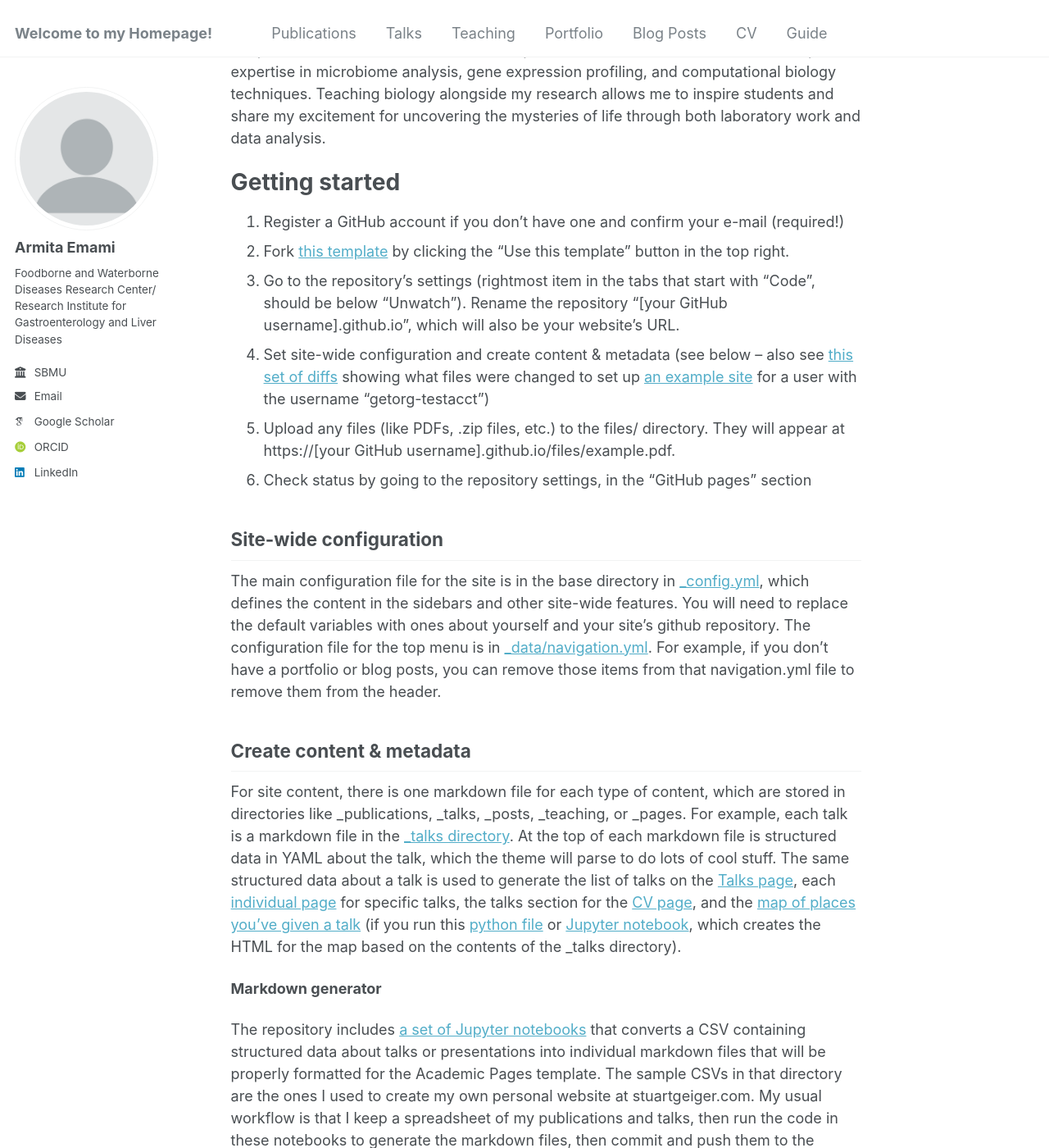
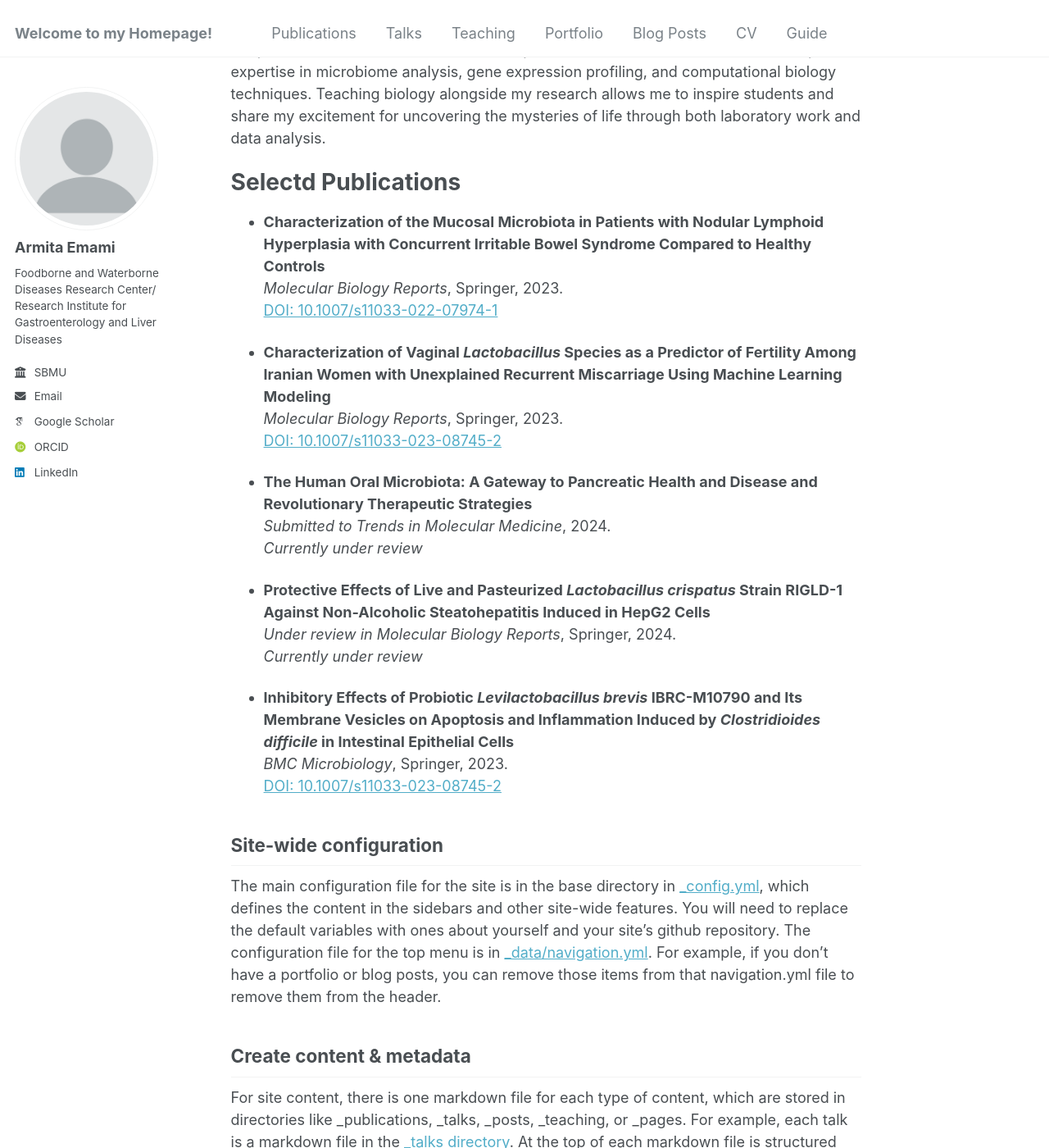
Before and after one commit to Armitaem/main0, a Jekyll site: the page built from _pages/about.md, in a window 1280 px wide and 1400 px high, scrolled down 786 px. Shown: the whole window at 82% size. Built offline with Jekyll 4.4.1, drawn with Linux system fonts in a browser that asks for light colours; some web fonts are replaced; some of the changed text lies outside the part shown.

Commit message:
Update about.md
papers added

```diff
--- a/_pages/about.md
+++ b/_pages/about.md
@@ -22,14 +22,27 @@ Through projects like multilocus sequence typing of Clostridioides difficile and
 
 
 
-Getting started
+Selectd Publications
 ======
-1. Register a GitHub account if you don't have one and confirm your e-mail (required!)
-1. Fork [this template](https://github.com/academicpages/armitaem.github.io/main/) by clicking the "Use this template" button in the top right.
-1. Go to the repository's settings (rightmost item in the tabs that start with "Code", should be below "Unwatch"). Rename the repository "[your GitHub username].github.io", which will also be your website's URL.
-1. Set site-wide configuration and create content & metadata (see below -- also see [this set of diffs](http://archive.is/3TPas) showing what files were changed to set up [an example site](https://getorg-testacct.github.io) for a user with the username "getorg-testacct")
-1. Upload any files (like PDFs, .zip files, etc.) to the files/ directory. They will appear at https://[your GitHub username].github.io/files/example.pdf.
-1. Check status by going to the repository settings, in the "GitHub pages" section
+- **Characterization of the Mucosal Microbiota in Patients with Nodular Lymphoid Hyperplasia with Concurrent Irritable Bowel Syndrome Compared to Healthy Controls**
+  *Molecular Biology Reports*, Springer, 2023.
+  [DOI: 10.1007/s11033-022-07974-1](https://doi.org/10.1007/s11033-022-07974-1)
+
+- **Characterization of Vaginal *Lactobacillus* Species as a Predictor of Fertility Among Iranian Women with Unexplained Recurrent Miscarriage Using Machine Learning Modeling**
+  *Molecular Biology Reports*, Springer, 2023.
+  [DOI: 10.1007/s11033-023-08745-2](https://doi.org/10.1007/s11033-023-08745-2)
+
+- **The Human Oral Microbiota: A Gateway to Pancreatic Health and Disease and Revolutionary Therapeutic Strategies**
+  *Submitted to Trends in Molecular Medicine*, 2024.
+  *Currently under review*
+
+- **Protective Effects of Live and Pasteurized *Lactobacillus crispatus* Strain RIGLD-1 Against Non-Alcoholic Steatohepatitis Induced in HepG2 Cells**
+  *Under review in Molecular Biology Reports*, Springer, 2024.
+  *Currently under review*
+
+- **Inhibitory Effects of Probiotic *Levilactobacillus brevis* IBRC-M10790 and Its Membrane Vesicles on Apoptosis and Inflammation Induced by *Clostridioides difficile* in Intestinal Epithelial Cells**
+  *BMC Microbiology*, Springer, 2023.
+  [DOI: 10.1007/s11033-023-08745-2](https://doi.org/10.1007/s11033-023-08745-2)
 
 Site-wide configuration
 ------
@@ -41,10 +54,6 @@ For site content, there is one markdown file for each type of content, which are
 
 **Markdown generator**
 
-The repository includes [a set of Jupyter notebooks](https://github.com/academicpages/armitaem.github.io/main//tree/master/markdown_generator
-) that converts a CSV containing structured data about talks or presentations into individual markdown files that will be properly formatted for the Academic Pages template. The sample CSVs in that directory are the ones I used to create my own personal website at stuartgeiger.com. My usual workflow is that I keep a spreadsheet of my publications and talks, then run the code in these notebooks to generate the markdown files, then commit and push them to the GitHub repository.
-
-How to edit your site's GitHub repository
 ------
 Many people use a git client to create files on their local computer and then push them to GitHub's servers. If you are not familiar with git, you can directly edit these configuration and markdown files directly in the github.com interface. Navigate to a file (like [this one](https://github.com/academicpages/armitaem.github.io/main//blob/master/_talks/2012-03-01-talk-1.md) and click the pencil icon in the top right of the content preview (to the right of the "Raw | Blame | History" buttons). You can delete a file by clicking the trashcan icon to the right of the pencil icon. You can also create new files or upload files by navigating to a directory and clicking the "Create new file" or "Upload files" buttons.
 
```
